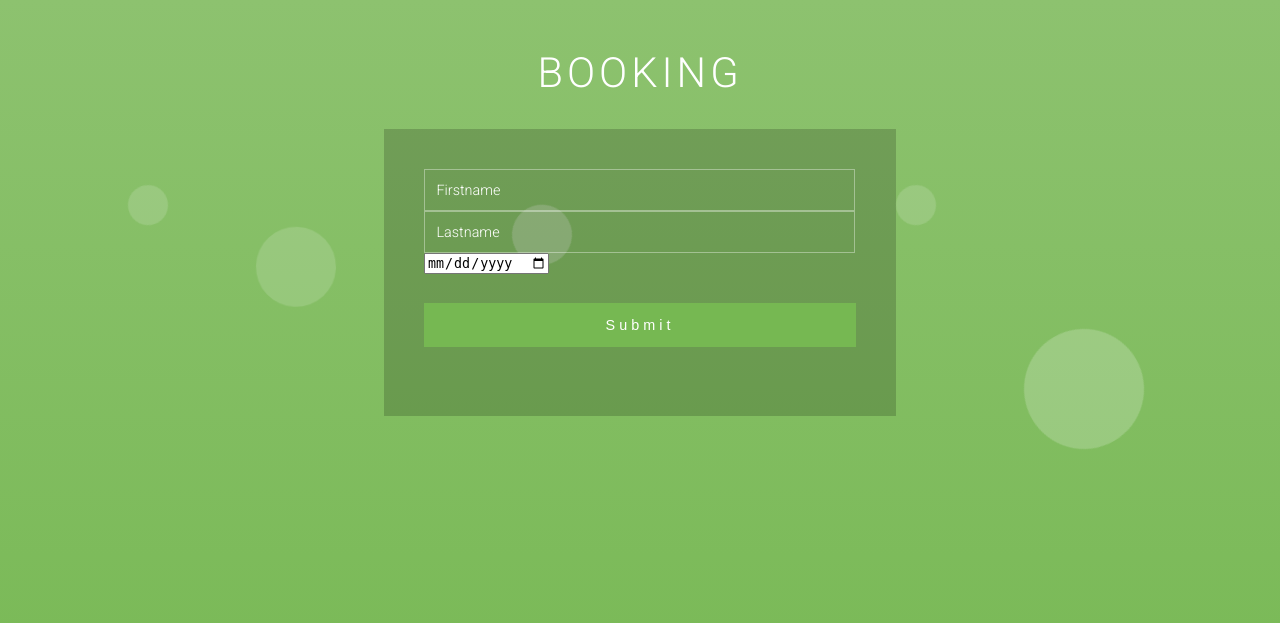
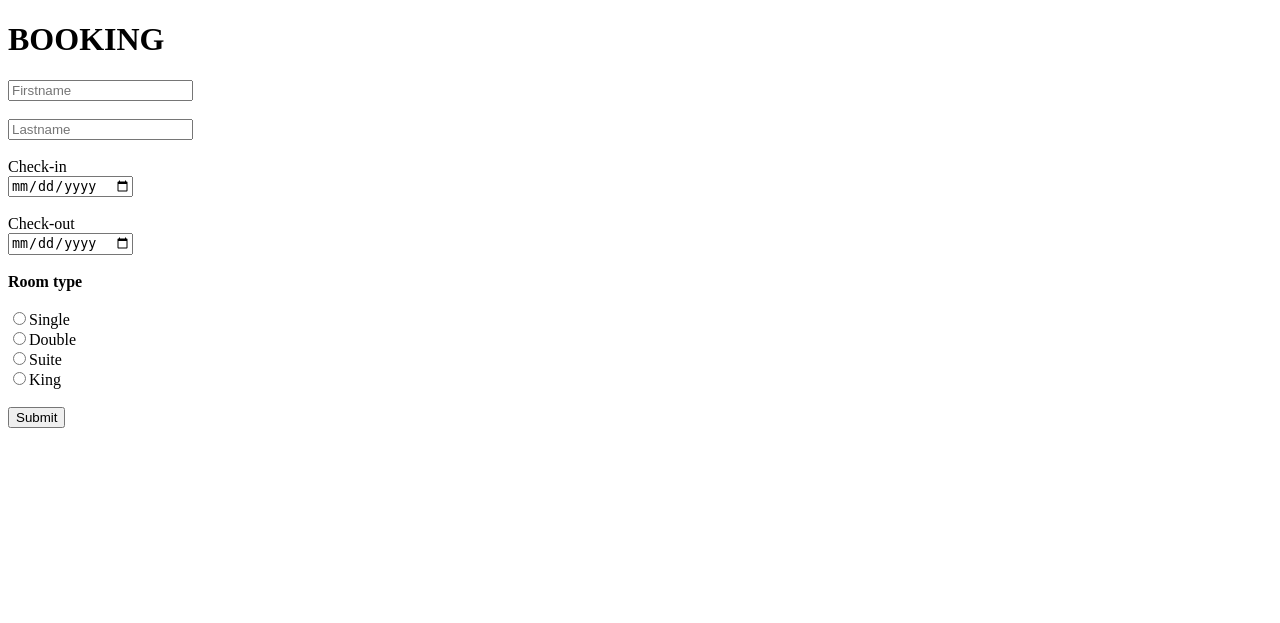
Before and after one commit to ftnd/ITCS443-Project-Hotel-Booking, a Flask app: page /register in a window 1280 px wide. Shown: the top 623 px of the page. Run offline with Flask 2, Linux system fonts and the light colour scheme.

Commit message:
Added button on register.html

```diff
--- a/templates/register.html
+++ b/templates/register.html
@@ -12,7 +12,7 @@ License URL: http://creativecommons.org/licenses/by/3.0/
 <meta http-equiv="Content-Type" content="text/html; charset=utf-8" />
 <script type="application/x-javascript"> addEventListener("load", function() { setTimeout(hideURLbar, 0); }, false); function hideURLbar(){ window.scrollTo(0,1); } </script>
 <!-- Custom Theme files -->
-<link href="css/style.css" rel="stylesheet" type="text/css" media="all" />
+<!-- <link href="css/style.css" rel="stylesheet" type="text/css" media="all" /> -->
 <!-- //Custom Theme files -->
 <!-- web font -->
 <link href="//fonts.googleapis.com/css?family=Roboto:300,300i,400,400i,700,700i" rel="stylesheet">
@@ -23,18 +23,34 @@ License URL: http://creativecommons.org/licenses/by/3.0/
 	<div class="main-w3layouts wrapper">
 		<h1>BOOKING</h1>
 		<div class="main-agileinfo">
-			<div class="agileits-top">
+			<!-- <div class="agileits-top"> -->
+			<div>
 				<form action="index.html" method="post">
-                    <input class="text" type="text" name="Firstname" placeholder="Firstname" required="">
-                    <input class="text" type="text" name="Lastname" placeholder="Lastname" required="">
-                    <input class="input--style-3" type="date" name="Date" placeholder="Date" required="">
+                    <input class="text" type="text" name="Firstname" placeholder="Firstname" required=""> <br><br>
+					<input class="text" type="text" name="Lastname" placeholder="Lastname" required=""><br><br>
+					Check-in <br>
+					<input class="input--style-3" type="date" name="Date" placeholder="Date" required=""> <br><br>
+					Check-out <br> <input class="input--style-3" type="date" name="Date" placeholder="Date" required=""><br><br>
+					<b>Room type</b><br><br>
+					<input type="radio" name="RoomType" value="Single">Single <br>
+					<input type="radio" name="RoomType" value="Double">Double <br>
+					<input type="radio" name="RoomType" value="Suite">Suite <br>
+					<input type="radio" name="RoomType" value="King">King <br>
+
 					<div class="wthree-text">
+						<!-- <select name="Rooms">
+							<option value="small">Small</option>
+							<option value="medium">Medium</option>
+							<option value="large">Large</option>
+						</select> -->
+
 						<!-- <label class="anim">
 							<input type="checkbox" class="checkbox" required="">
 							<span>I Agree To The Terms & Conditions</span>
 						</label> -->
 						<div class="clear"> </div>
 					</div>
+					<br>
 					<input type="submit" value="Submit">
 				</form>
 				<!-- <p>Don't have an Account? <a href="#"> Login Now!</a></p> -->
@@ -45,18 +61,9 @@ License URL: http://creativecommons.org/licenses/by/3.0/
 			<!-- <p>© 2018 Colorlib Signup Form. All rights reserved | Design by <a href="https://colorlib.com/" target="_blank">Colorlib</a></p> -->
 		</div>
 		<!-- //copyright -->
-		<ul class="colorlib-bubbles">
-			<li></li>
-			<li></li>
-			<li></li>
-			<li></li>
-			<li></li>
-			<li></li>
-			<li></li>
-			<li></li>
-			<li></li>
-			<li></li>
-		</ul>
+		<!-- <ul>
+
+		</ul> -->
 	</div>
 	<!-- //main -->
 </body>
```
